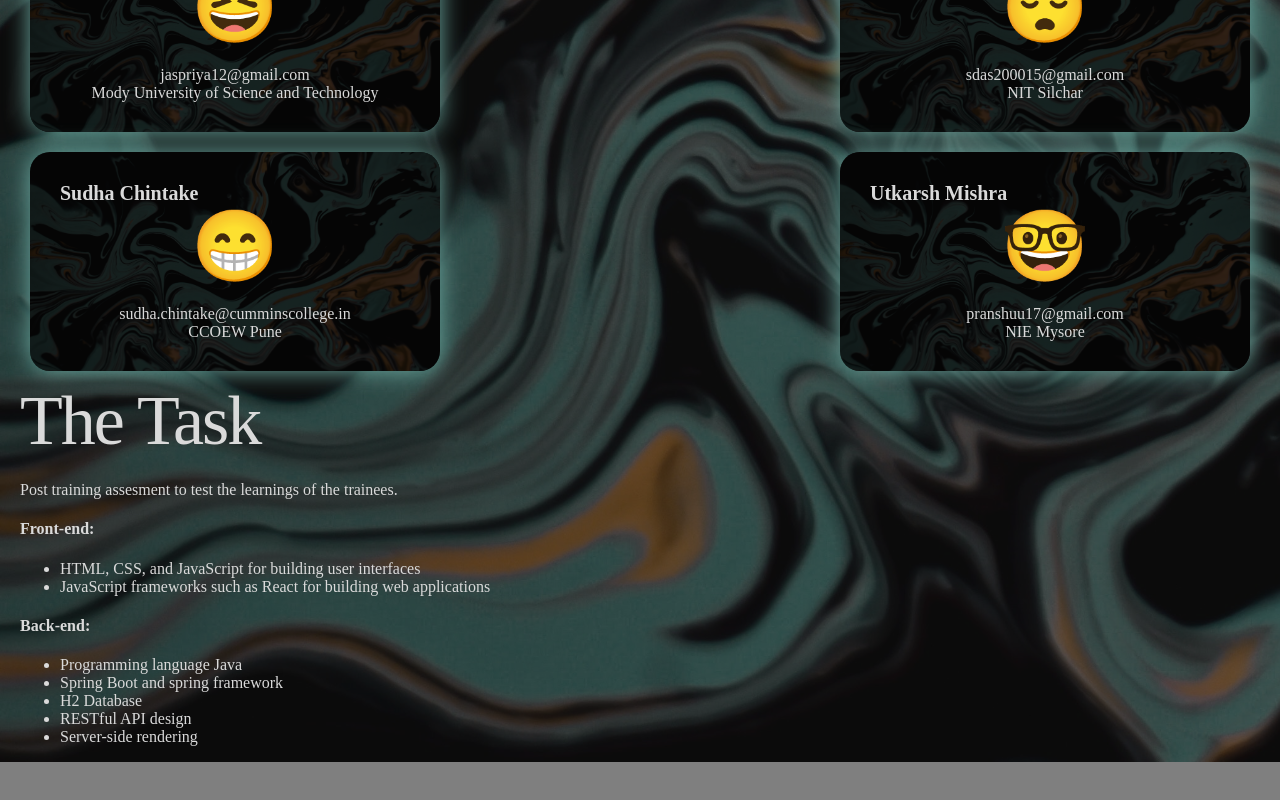
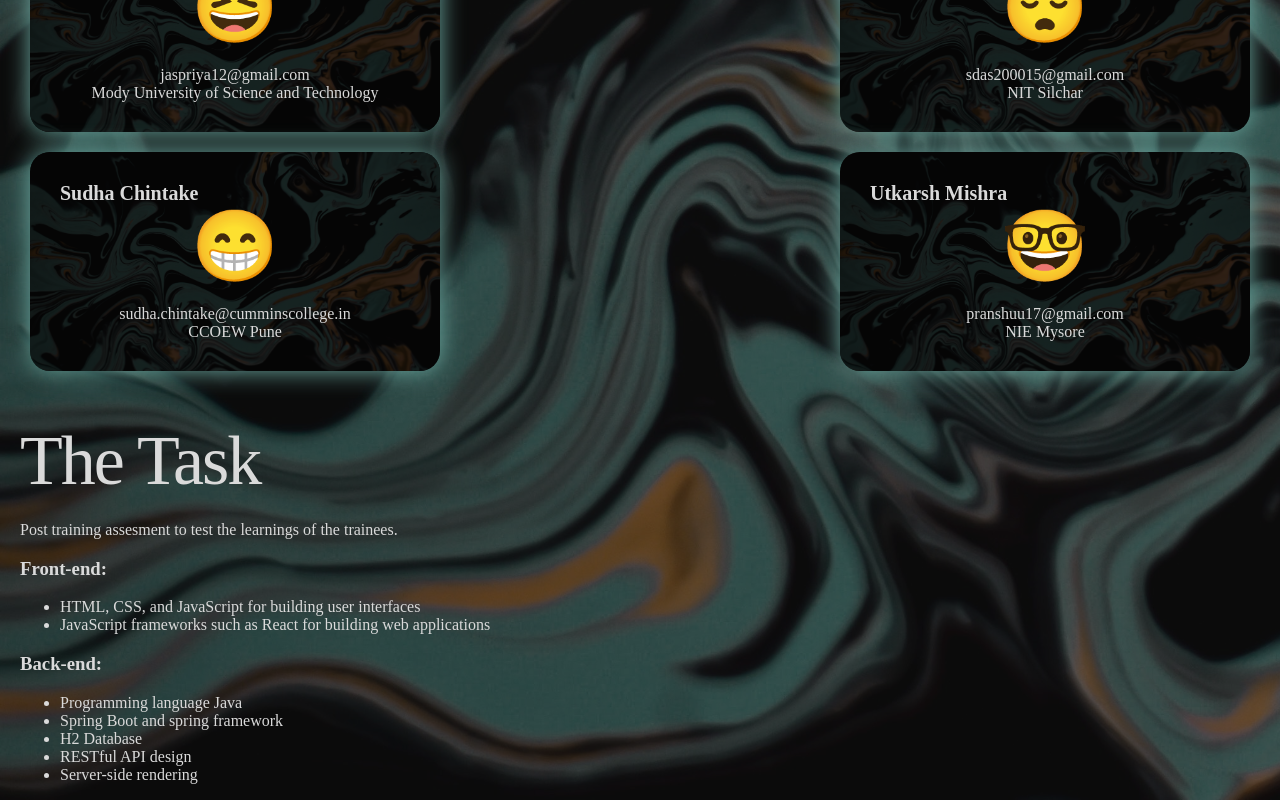
Before and after one commit to pbplop29/Lowes3, a React (Create React App) app in the folder ws/osp/: page /about in a window 1280 px wide. Shown: the part 1135-1935 px from the top of the page. Before the commit the page ends 1897 px from the top, so only its background shows below. Built offline with nearby package versions, Linux system fonts and the light colour scheme.

Commit message:
pushed final UI for about page

```diff
--- a/ws/osp/src/pages/About.js
+++ b/ws/osp/src/pages/About.js
@@ -109,14 +109,14 @@ const About = () => {
       <div className="task_description_container">
         <div className="about_us_title">The Task</div>
         <p> Post training assesment to test the learnings of the trainees.</p>
-        <h4> Front-end:</h4>
+        <h3> Front-end:</h3>
         <ul>
           <li>HTML, CSS, and JavaScript for building user interfaces</li>
           <li>
             JavaScript frameworks such as React for building web applications
           </li>
         </ul>
-        <h4> Back-end:</h4>
+        <h3> Back-end:</h3>
         <ul>
           <li>Programming language Java</li>
           <li>Spring Boot and spring framework</li>
--- a/ws/osp/src/styles/About.css
+++ b/ws/osp/src/styles/About.css
@@ -67,5 +67,8 @@
 
 
 .task_description_container{
-
+  margin-top: 40px;
+ align-items: center;
+ justify-content: center;
+ text-align: center;
 }
```
